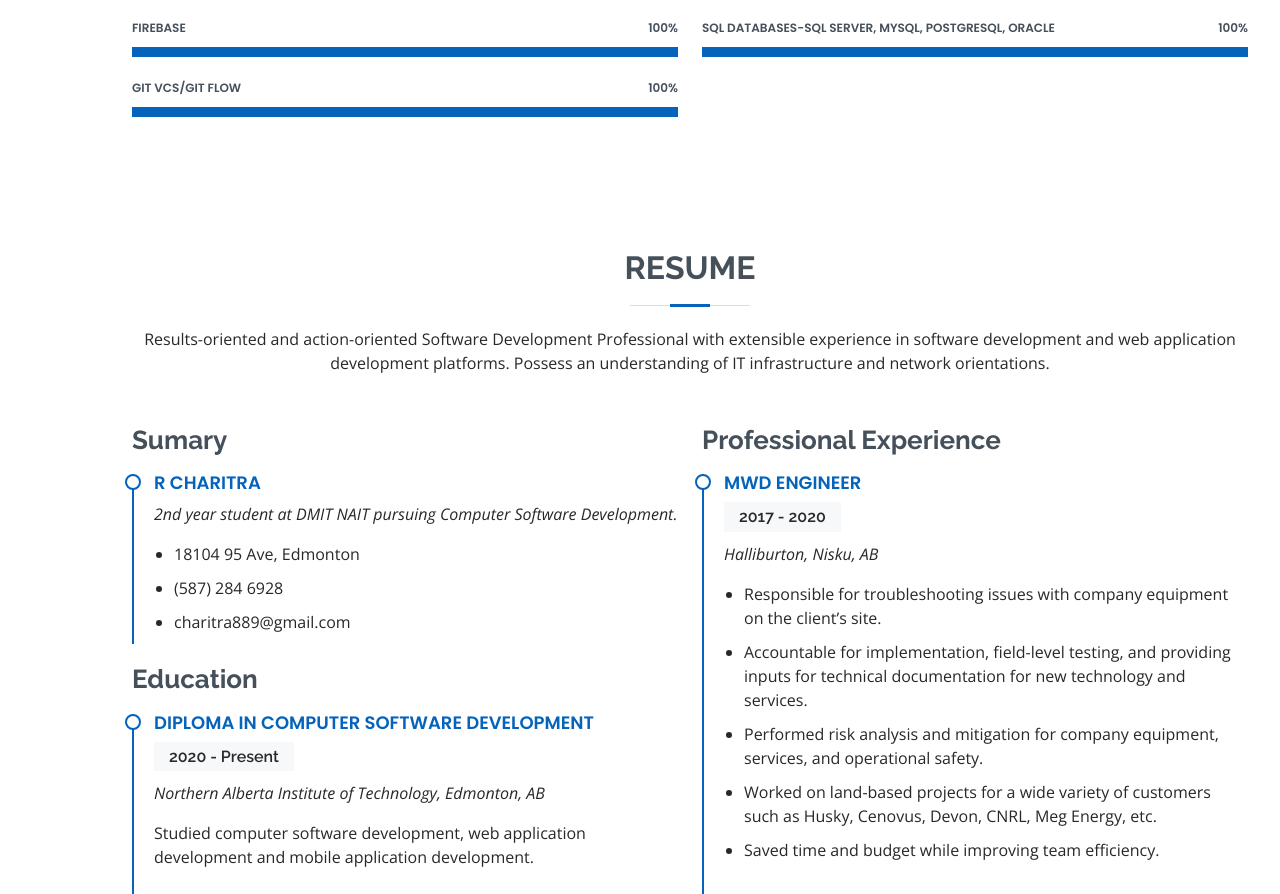
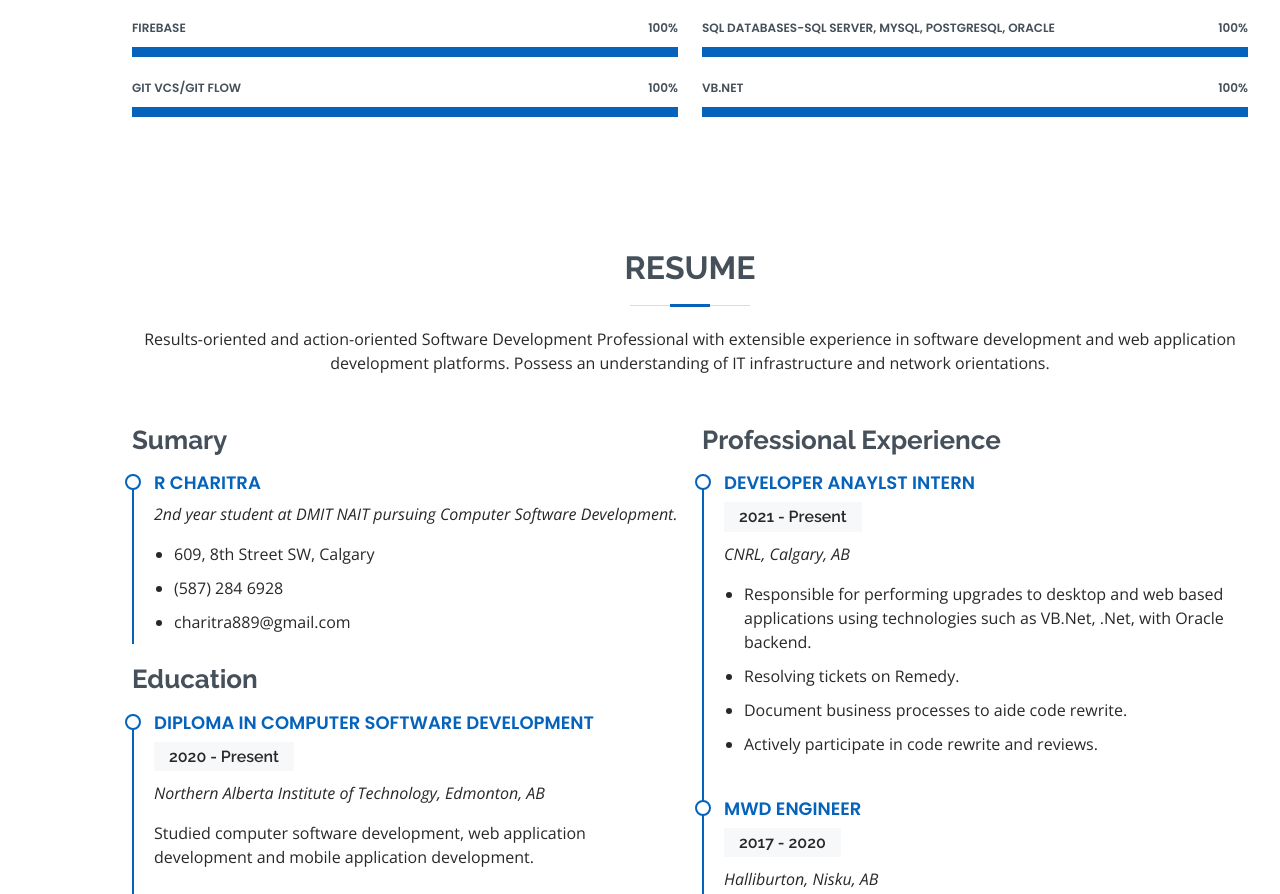
Before and after one commit to Rcharitra1/resume-portfolio, a plain HTML site: page index.html in a window 1280 px wide. Shown: the part 2093-2987 px from the top of the page. Drawn offline with nearby package versions, Linux system fonts and the light colour scheme.

Commit message:
updated portfolio

```diff
--- a/index.html
+++ b/index.html
@@ -97,7 +97,7 @@
                   <li><i class="bi bi-chevron-right"></i> <strong>Birthday:</strong> <span>8 July 1988</span></li>
 
                   <li><i class="bi bi-chevron-right"></i> <strong>Phone:</strong> <span>+1587 284 6928</span></li>
-                  <li><i class="bi bi-chevron-right"></i> <strong>City:</strong> <span>Edmonton, AB</span></li>
+                  <li><i class="bi bi-chevron-right"></i> <strong>City:</strong> <span>Calgary, AB</span></li>
                 </ul>
               </div>
               <div class="col-lg-6">
@@ -323,6 +323,8 @@
               </div>
             </div>
 
+
+
             <div class="progress">
               <span class="skill">React<i class="val">100%</i></span>
               <div class="progress-bar-wrap">
@@ -361,6 +363,12 @@
             </div>
           </div>
 
+          <div class="progress">
+            <span class="skill">VB.Net<i class="val">100%</i></span>
+            <div class="progress-bar-wrap">
+              <div class="progress-bar" role="progressbar" aria-valuenow="100" aria-valuemin="0" aria-valuemax="100"></div>
+            </div>
+          </div>
 
 
           </div>
@@ -388,7 +396,7 @@
               <h4>R Charitra</h4>
               <p><em>2nd year student at DMIT NAIT pursuing Computer Software Development.</em></p>
               <ul>
-                <li>18104 95 Ave, Edmonton</li>
+                <li>609, 8th Street SW, Calgary</li>
                 <li>(587) 284 6928</li>
                 <li>charitra889@gmail.com</li>
               </ul>
@@ -417,6 +425,24 @@
           </div>
           <div class="col-lg-6">
             <h3 class="resume-title">Professional Experience</h3>
+            <div class="resume-item">
+              <h4>Developer Anaylst Intern</h4>
+              <h5>2021 - Present</h5>
+              <p><em>CNRL, Calgary, AB </em></p>
+              <ul>
+
+                <li>Responsible for performing upgrades to desktop and web based applications using technologies such as VB.Net, .Net, with Oracle backend.</li>
+                <li>Resolving tickets on Remedy.</li>
+                <li>Document business processes to aide code rewrite.</li>
+                <li>Actively participate in code rewrite and reviews.</li>
+
+
+              </ul>
+            </div>
+
+
+
+
             <div class="resume-item">
               <h4>MWD Engineer</h4>
               <h5>2017 - 2020</h5>
@@ -851,7 +877,7 @@
               <div class="address">
                 <i class="bi bi-geo-alt"></i>
                 <h4>Location:</h4>
-                <p>18104, 95th Avenue, Edmonton, T5T 2Z1</p>
+                <p>609, 8th Street SW, Calgary, T2P 2A6</p>
               </div>
 
               <div class="email">
```
